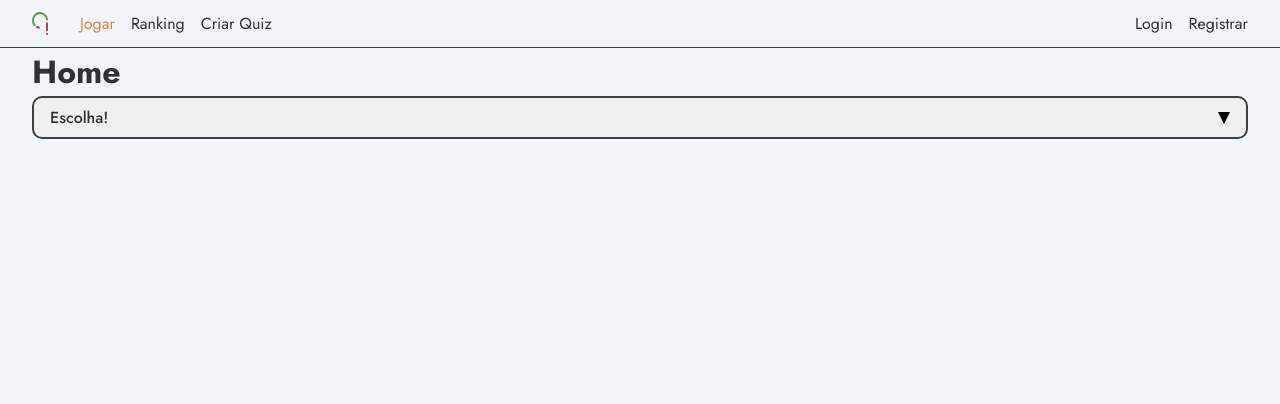
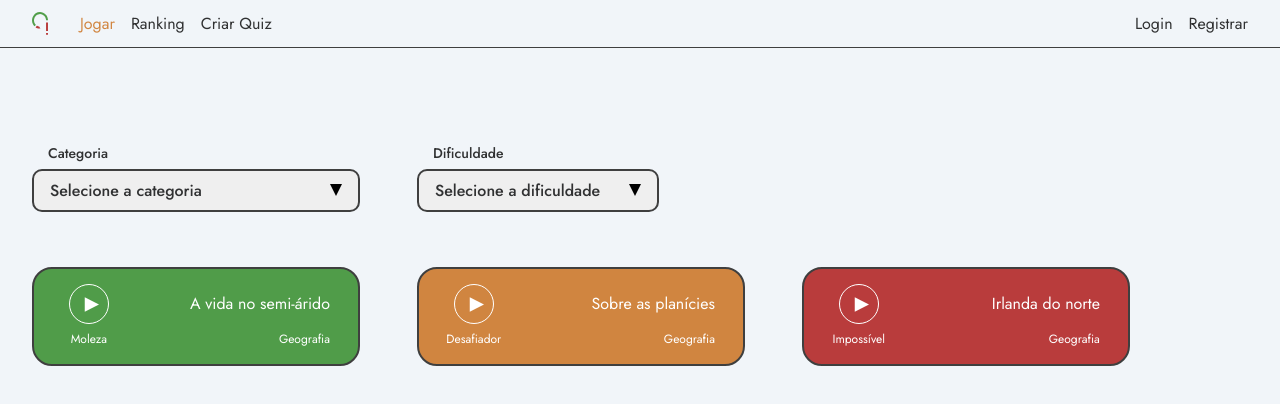
Before and after one commit to mariaEdCaldas/grupo_09-PW-T02-2023-2, a React (Vite) app in the folder front-quiz/: page / in a window 1280 px wide. Shown: the top 404 px of the page. Built offline with nearby package versions, Linux system fonts and the light colour scheme.

Commit message:
finishing home page

```diff
--- /dev/null
+++ b/front-quiz/src/assets/images/OutlinedPlay.tsx
@@ -0,0 +1,15 @@
+import * as React from "react"
+import { SVGProps } from "react"
+const SvgComponent = (props: SVGProps<SVGSVGElement>) => (
+  <svg
+    xmlns="http://www.w3.org/2000/svg"
+    width={40}
+    height={40}
+    fill="none"
+    {...props}
+  >
+    <circle cx={20} cy={20} r={19.5} stroke="#fff" />
+    <path fill="#fff" d="m30 20.5-14.25 7.361V13.14L30 20.5Z" />
+  </svg>
+)
+export { SvgComponent as OutlinedPlay }
--- a/front-quiz/src/components/form/inputs/selectInput/SelectInput.scss
+++ b/front-quiz/src/components/form/inputs/selectInput/SelectInput.scss
@@ -20,6 +20,7 @@ $input-border-radius: 10px;
     border-radius: $input-border-radius;
     padding: .5rem 1rem;
     font-size: 1rem;
+    cursor: pointer;
     -webkit-appearance: none;
     -moz-appearance: none;
     appearance: none;
--- /dev/null
+++ b/front-quiz/src/components/gameCard/GameCard.scss
@@ -0,0 +1,81 @@
+$game-card-border-color: #3F3F3F;
+.game-card{
+    width: 20.5rem;
+    height: 6.19rem;
+    padding: 1rem 1.75rem;
+    display: flex;
+    flex-direction: row;
+    align-items: center;
+    cursor: pointer;
+
+    border: $game-card-border-color solid 2px;
+    border-radius: 20px;
+    filter: none;
+    transition: filter .3s ease-in-out;
+    &:hover{
+        // add a filter to the background
+        filter: brightness(1.1);
+    }
+
+    & *{
+        color: white;
+    }
+
+    & .left-side{
+        display: flex;
+        flex-direction: column;
+        align-items: center;
+        width: 20%;
+    }
+    & .right-side{
+        display: flex;
+        flex-direction: column;
+        align-items: flex-end;
+        width: 80%;
+    }
+}
+
+.play-button-container{
+    display: flex;
+    align-items: center;
+    justify-content: center;
+    height: 2.5rem;
+}
+.game-difficulty-container{
+    width: fit-content;
+    & .game-difficulty{
+        font-size: .75rem;
+    }
+}
+
+.game-title-container{
+    display: flex;
+    align-items: center;
+    width: fit-content;
+    height: 2.5rem;
+    & .game-title{
+        width: fit-content;
+        height: fit-content;
+        font-size: 1rem;
+        font-weight: 400;
+    }
+}
+.game-category-container{
+    width: fit-content;
+    & .game-category{
+        width: fit-content;
+        font-size: .75rem;
+    }
+}
+
+.game-card-bottom-container{
+    margin-top:.35rem;
+}
+
+@media (max-width: 300px){
+    .play-button-container{
+        & *{
+            scale: 0.8;
+        }
+    }
+}
--- /dev/null
+++ b/front-quiz/src/components/gameCard/GameCard.tsx
@@ -0,0 +1,38 @@
+import { OutlinedPlay } from "../../assets/images/OutlinedPlay";
+import { Difficulty, DifficultyColorEnum } from "../../models/Difficulty";
+import "./GameCard.scss";
+
+interface GameCardProps {
+    name: string;
+    difficulty: Difficulty;
+    category: string;
+}
+
+export default function GameCard({
+    name,
+    difficulty,
+    category,
+}: GameCardProps) {
+    const cardColor = DifficultyColorEnum[difficulty];
+
+    return (
+        <div className="game-card" style={{ backgroundColor: cardColor }}>
+            <div className="left-side">
+                <div className="play-button-container">
+                    <OutlinedPlay/>
+                </div>
+                <div className="game-difficulty-container game-card-bottom-container">
+                    <p className="game-difficulty">{difficulty}</p>
+                </div>
+            </div>
+            <div className="right-side">
+                <div className="game-title-container">
+                    <h1 className="game-title">{name}</h1>
+                </div>
+                <div className="game-category-container game-card-bottom-container">
+                    <p className="game-category">{category}</p>
+                </div>
+            </div>
+        </div>
+    );
+}
--- /dev/null
+++ b/front-quiz/src/models/Difficulty.ts
@@ -0,0 +1,17 @@
+type Difficulty = "Moleza" | "Desafiador" | "Impossível"
+
+enum DifficultyEnum {
+    Moleza = "Moleza",
+    Desafiador = "Desafiador",
+    Impossível = "Impossível"
+}
+
+enum DifficultyColorEnum {
+    Moleza = "#509C49",
+    Desafiador = "#D08540",
+    Impossível = "#B93C3C"
+}
+
+
+
+export { type Difficulty, DifficultyEnum, DifficultyColorEnum}
--- a/front-quiz/src/pages/Home.tsx
+++ /dev/null
@@ -1,10 +0,0 @@
-import SelectInput from "../components/form/inputs/selectInput/SelectInput";
-
-export default function Home() {
-    return (
-        <>
-            <h1>Home</h1>
-            <SelectInput id="asd" placeholder="Escolha!" options={["asd", "abc"]}></SelectInput>
-        </>
-    );
-}
--- a/front-quiz/src/pages/Router.tsx
+++ b/front-quiz/src/pages/Router.tsx
@@ -1,5 +1,5 @@
 import { Routes, Route } from "react-router-dom";
-import Home from "./Home";
+import Home from "./home/Home";
 import Login from "./login/Login";
 import Registrar from "./Registrar";
 import Ranking from "./Ranking";
--- /dev/null
+++ b/front-quiz/src/pages/home/Home.scss
@@ -0,0 +1,26 @@
+.game-selection-container{
+    width: 100%;
+    height: 100%;
+    padding-top: 5.93rem;
+}
+.game-search-container{
+    display: flex;
+    flex-direction: row;
+    flex-wrap: wrap;
+    gap: 3.56rem;
+    row-gap: 1.5rem;
+}
+.game-search-category-container{
+    width: 20.5rem;
+}
+.game-search-difficulty-container{
+    width: 15.125rem;
+}
+.game-list-container{
+    padding-top: 3.43rem;
+    display: flex;
+    flex-direction: row;
+    flex-wrap: wrap;
+    gap: 3.56rem;
+    row-gap: 1.5rem;
+}
--- /dev/null
+++ b/front-quiz/src/pages/home/Home.tsx
@@ -0,0 +1,29 @@
+import "./Home.scss";
+import SelectInput from "../../components/form/inputs/selectInput/SelectInput";
+import GameCard from "../../components/gameCard/GameCard";
+import { DifficultyEnum } from "../../models/Difficulty";
+
+export default function Home() {
+    const categoriesOptions = ["Geografia"];
+    const difficultyOptions = Object.values(DifficultyEnum)
+    return (
+        <>
+            <div className="game-selection-container">
+                <div className="game-search-container">
+                    <div className="game-search-category-container">
+                        <SelectInput label="Categoria" id="quiz-category" placeholder="Selecione a categoria" options={categoriesOptions}></SelectInput>
+                    </div>
+                    <div className="game-search-difficulty-container">
+                        <SelectInput label="Dificuldade" id="quiz-difficulty" placeholder="Selecione a dificuldade" options={difficultyOptions}></SelectInput>
+                    </div>
+                </div>
+                <div className="game-list-container">
+                    <GameCard category="Geografia" difficulty="Moleza" name="A vida no semi-árido"/>
+                    <GameCard category="Geografia" difficulty="Desafiador" name="Sobre as planícies"/>
+                    <GameCard category="Geografia" difficulty="Impossível" name="Irlanda do norte"/>
+
+                </div>
+            </div>
+        </>
+    );
+}
```
